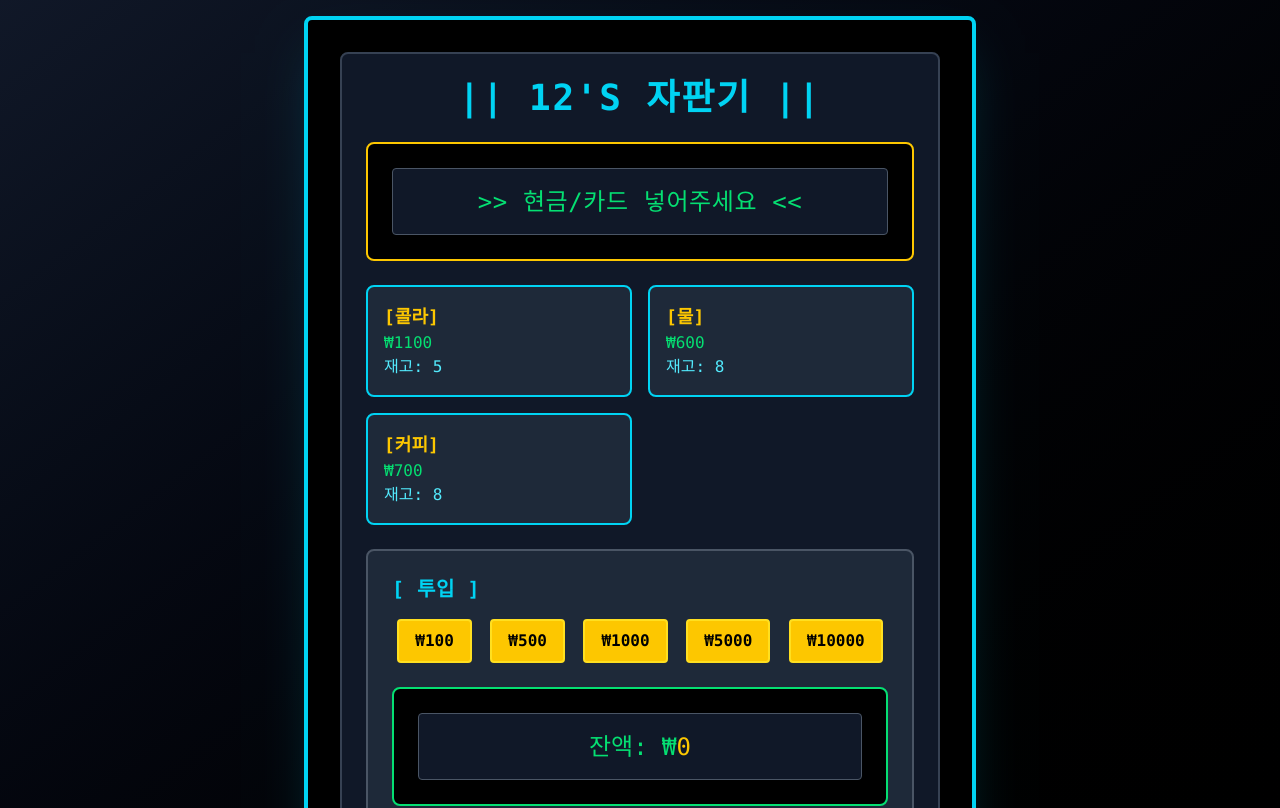
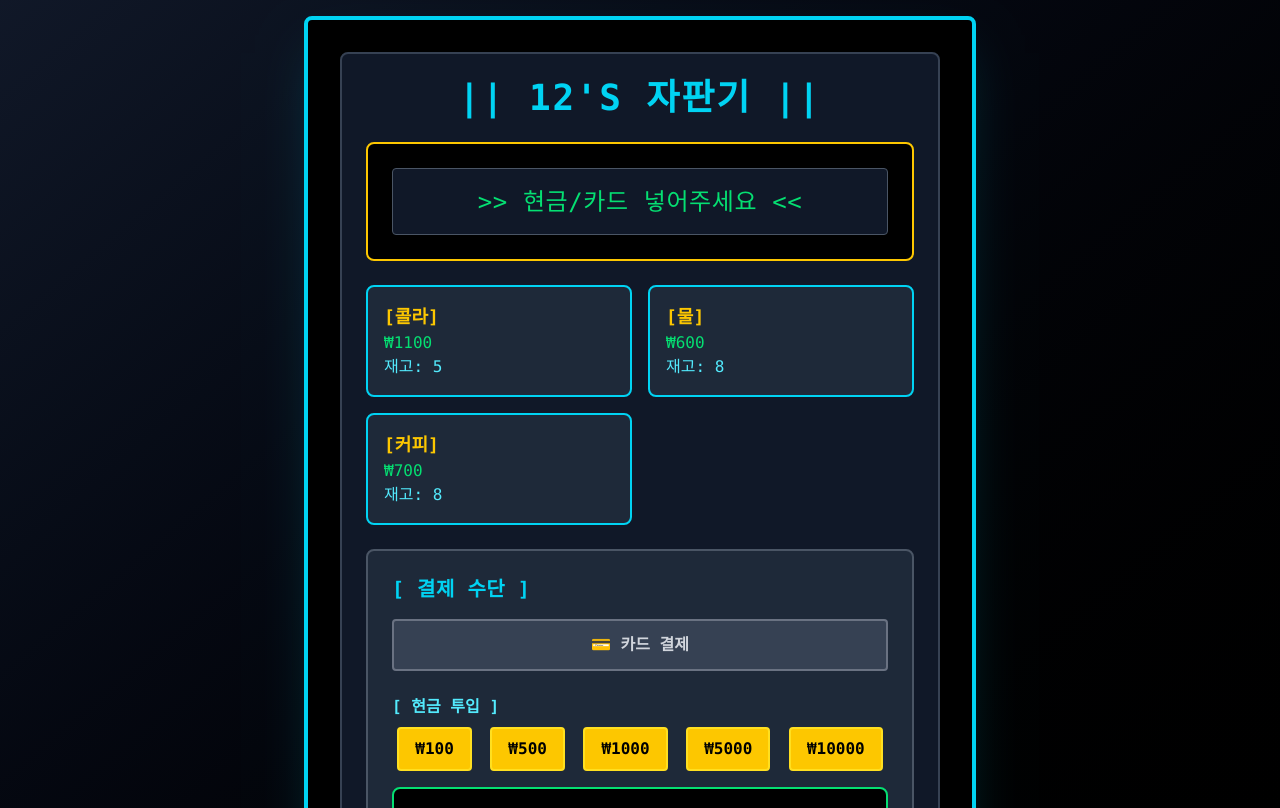
Before and after one commit to 12ya/iliya-vending-machine, a React (Vite) app: page / in a window 1280 px wide. Shown: the top 808 px of the page. Built offline with nearby package versions, Linux system fonts and the light colour scheme.

Commit message:
VendingMachine/Insert: add card support

```diff
--- a/src/components/VendingMachine/Insert.tsx
+++ b/src/components/VendingMachine/Insert.tsx
@@ -1,33 +1,63 @@
 import type { ReactNode } from 'react';
 import { Display } from './Display';
+import type { PaymentMode } from './types/PaymentMode';
 
 type InsertProps = {
     children: ReactNode;
     balance: number;
+    paymentMode: PaymentMode;
     onReturn: () => void;
+    onUseCard: () => void;
 };
-export const Insert = ({ children, balance, onReturn }: InsertProps) => {
+export const Insert = ({ children, balance, paymentMode, onReturn, onUseCard }: InsertProps) => {
     return (
         <div className='p-4 md:p-6 bg-gray-800 border-2 border-gray-600 rounded-lg'>
             <h2 className='mb-3 md:mb-4 text-lg md:text-xl font-bold text-cyan-400 font-mono tracking-wide'>
-                [ 투입 ]
+                [ 결제 수단 ]
             </h2>
-            <div className='grid grid-cols-2 md:flex md:justify-around gap-2 mb-4 md:mb-6'>
-                {children}
+
+            <div className='mb-4 md:mb-6'>
+                <button
+                    onClick={onUseCard}
+                    className={`w-full px-4 py-3 font-mono font-bold text-sm md:text-base rounded border-2 transition-all min-h-12 cursor-pointer ${
+                        paymentMode === 'card'
+                            ? 'bg-blue-600 border-blue-400 text-white hover:bg-blue-500'
+                            : 'bg-gray-700 border-gray-500 text-gray-300 hover:bg-gray-600'
+                    }`}
+                >
+                    💳 카드 결제
+                </button>
+            </div>
+
+            <div className='mb-3 md:mb-4'>
+                <h3 className='text-sm md:text-base font-bold text-cyan-300 font-mono mb-2'>
+                    [ 현금 투입 ]
+                </h3>
+                <div className='grid grid-cols-2 md:flex md:justify-around gap-2'>{children}</div>
             </div>
 
             <div className='mb-4 md:mb-6'>
                 <Display borderColor='border-green-400'>
                     <div className='font-mono text-lg md:text-2xl text-green-400 text-center'>
-                        잔액: ₩<span className='text-yellow-400'>{balance.toLocaleString()}</span>
+                        {paymentMode === 'card' ? (
+                            <>
+                                카드: <span className='text-blue-400'>인식됨</span>
+                            </>
+                        ) : (
+                            <>
+                                잔액: ₩
+                                <span className='text-yellow-400'>{balance.toLocaleString()}</span>
+                            </>
+                        )}
                     </div>
                 </Display>
             </div>
+
             <button
                 onClick={onReturn}
-                className='w-full px-4 py-4 md:py-3 font-mono font-bold text-sm md:text-base text-black bg-yellow-400 border-2 border-yellow-300 rounded hover:bg-yellow-300 hover:shadow-lg hover:shadow-yellow-400/30 active:bg-yellow-500 transition-all min-h-12'
+                className='w-full px-4 py-4 md:py-3 font-mono font-bold text-sm md:text-base text-black bg-yellow-400 border-2 border-yellow-300 rounded hover:bg-yellow-300 hover:shadow-lg hover:shadow-yellow-400/30 active:bg-yellow-500 transition-all min-h-[48px]'
             >
-                [ 반환 ]
+                [ {paymentMode === 'card' ? '결제 완료' : '잔돈 반환'} ]
             </button>
         </div>
     );
--- a/src/components/VendingMachine/hooks/useVendingMachine.ts
+++ b/src/components/VendingMachine/hooks/useVendingMachine.ts
@@ -1,5 +1,6 @@
 import { useState, useCallback } from 'react';
 import type { Drink } from '../types/Drink';
+import type { PaymentMode } from '../types/PaymentMode';
 
 const INITIAL_DRINKS: Drink[] = [
     { id: 1, name: '콜라', price: 1100, stock: 5 },
@@ -12,15 +13,34 @@ export const CASH_OPTIONS = [100, 500, 1000, 5000, 10000];
 export const useVendingMachine = () => {
     const [drinks, setDrinks] = useState<Drink[]>(INITIAL_DRINKS);
     const [balance, setBalance] = useState<number>(0);
+    const [paymentMode, setPaymentMode] = useState<PaymentMode>('');
     const [message, setMessage] = useState<{ text: string; status: 'success' | 'error' }>({
         text: '현금/카드 넣어주세요',
         status: 'success',
     });
 
-    const insertCash = useCallback((amount: number) => {
-        setBalance((prevBalance) => prevBalance + amount);
-        setMessage({ text: `${amount}원을 투입했습니다.`, status: 'success' });
-    }, []);
+    const insertCash = useCallback(
+        (amount: number) => {
+            if (paymentMode !== 'cash') {
+                setPaymentMode('cash');
+            }
+            setBalance((prevBalance) => prevBalance + amount);
+            setMessage({ text: `${amount}원을 투입했습니다.`, status: 'success' });
+        },
+        [paymentMode]
+    );
+
+    const insertCard = useCallback(() => {
+        console.log('insertCarjfsidjofisjd', paymentMode);
+        if (paymentMode === 'card') {
+            setPaymentMode('');
+            return;
+        }
+
+        setPaymentMode('card');
+        setBalance(5000);
+        setMessage({ text: '카드가 인식되었습니다.', status: 'success' });
+    }, [paymentMode]);
 
     const selectDrink = useCallback(
         (drinkId: number) => {
@@ -36,25 +56,32 @@ export const useVendingMachine = () => {
                 return;
             }
 
-            if (balance < drink.price) {
+            if (paymentMode === 'cash' && balance < drink.price) {
                 setMessage({ text: '잔액이 부족합니다', status: 'error' });
                 return;
             }
 
-            const newBalance = balance - drink.price;
-            setBalance(newBalance);
+            if (paymentMode === 'cash') {
+                setBalance((prevBalance) => prevBalance - drink.price);
+            }
 
             const newDrinks = drinks.map((d) =>
                 d.id === drinkId ? { ...d, stock: d.stock - 1 } : d
             );
             setDrinks(newDrinks);
-
             setMessage({ text: `${drink.name} 맛있게 드세요!`, status: 'success' });
         },
-        [balance, drinks]
+        [balance, drinks, paymentMode]
     );
 
     const returnChange = useCallback(() => {
+        if (paymentMode === 'card') {
+            setMessage({ text: '카드 결제가 완료되었습니다.', status: 'success' });
+            setPaymentMode('cash');
+            setBalance(0);
+            return;
+        }
+
         if (balance > 0) {
             setMessage({
                 text: `${balance.toLocaleString()}원을 반환했습니다.`,
@@ -65,13 +92,15 @@ export const useVendingMachine = () => {
         }
 
         setMessage({ text: '반환할 잔돈이 없습니다', status: 'error' });
-    }, [balance]);
+    }, [balance, paymentMode]);
 
     return {
         drinks,
         balance,
+        paymentMode,
         message,
         insertCash,
+        insertCard,
         selectDrink,
         returnChange,
     };
--- a/src/components/VendingMachine/index.tsx
+++ b/src/components/VendingMachine/index.tsx
@@ -7,7 +7,16 @@ import { Insert } from './Insert';
 import { Display } from './Display';
 
 const VendingMachine: React.FC = () => {
-    const { drinks, balance, message, returnChange, selectDrink, insertCash } = useVendingMachine();
+    const {
+        drinks,
+        balance,
+        paymentMode,
+        message,
+        returnChange,
+        selectDrink,
+        insertCash,
+        insertCard,
+    } = useVendingMachine();
 
     return (
         <div className='w-full max-w-2xl mx-auto p-4 md:p-8 bg-black border-4 border-cyan-400 rounded-lg shadow-2xl shadow-cyan-400/20'>
@@ -19,7 +28,7 @@ const VendingMachine: React.FC = () => {
                 <div className='mb-4 md:mb-6'>
                     <Display borderColor='border-yellow-400'>
                         <p
-                            className={`font-mono text-[0.8rem] md:text-2xl text-center tracking-wide break-words ${
+                            className={`font-mono text-lg md:text-2xl text-center tracking-wide break-words text-[0.8rem] ${
                                 message.status === 'error' ? 'text-red-400' : 'text-green-400'
                             }`}
                         >
@@ -34,7 +43,12 @@ const VendingMachine: React.FC = () => {
                     ))}
                 </div>
 
-                <Insert balance={balance} onReturn={returnChange}>
+                <Insert
+                    balance={balance}
+                    paymentMode={paymentMode}
+                    onReturn={returnChange}
+                    onUseCard={insertCard}
+                >
                     {CASH_OPTIONS.map((option) => (
                         <CashButton
                             key={option}
--- /dev/null
+++ b/src/components/VendingMachine/types/PaymentMode.d.ts
@@ -0,0 +1 @@
+export type PaymentMode = 'cash' | 'card' | '';
```
